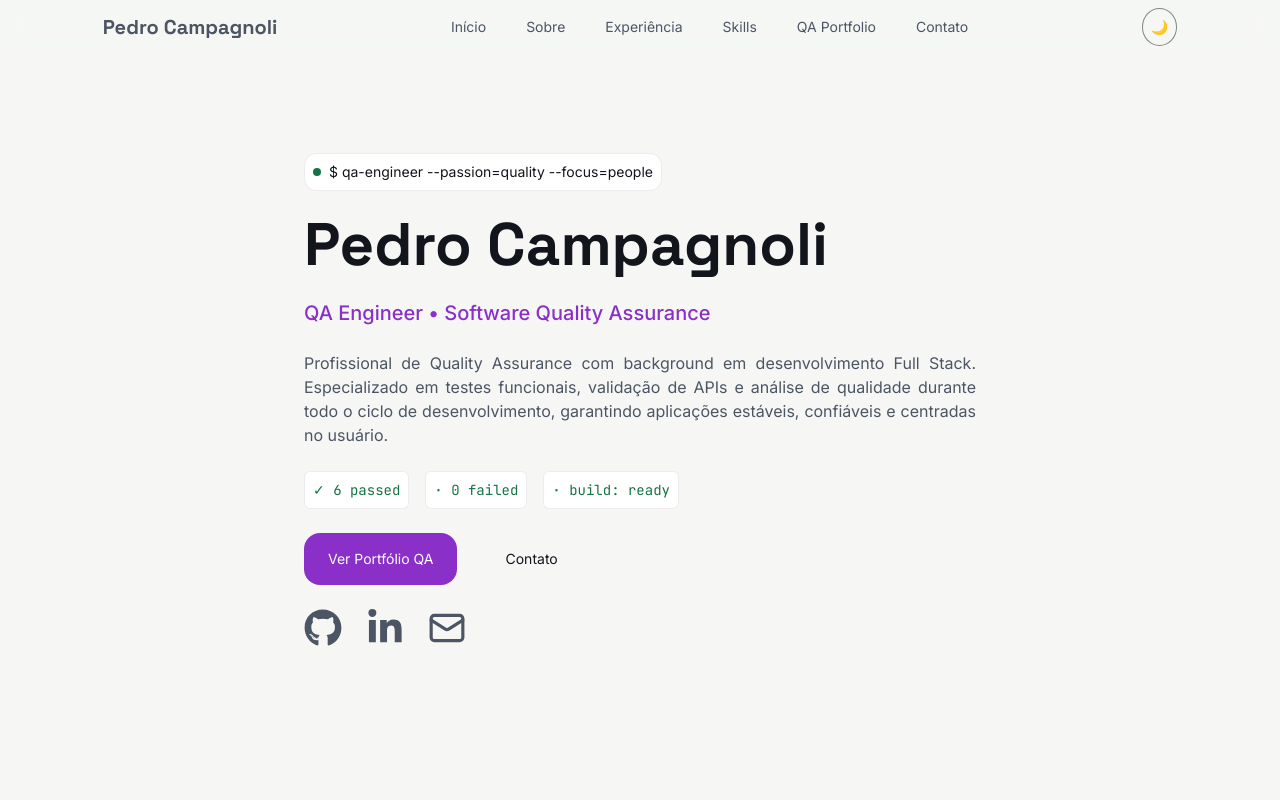
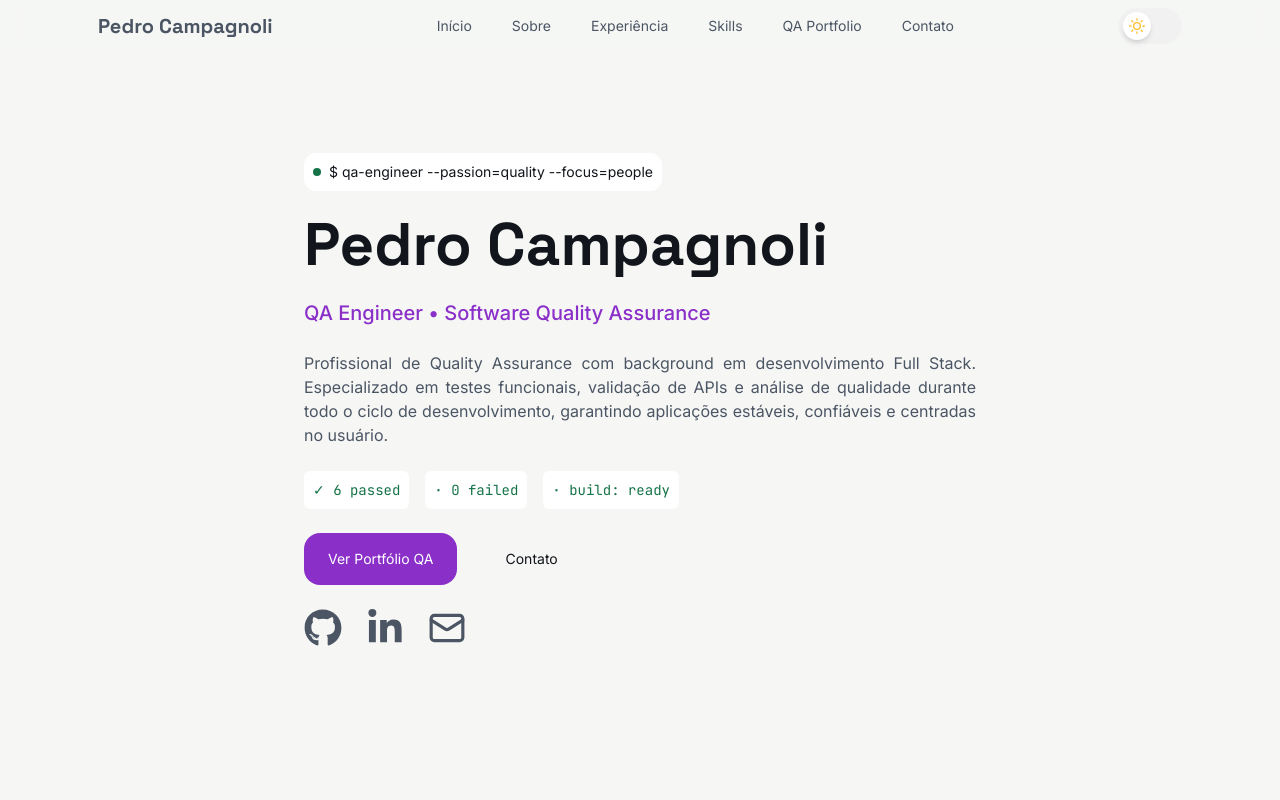
Before and after one commit to Pedro-Campagnoli/Portfolio, a Next.js app: page / in a window 1280 px wide. Shown: the top 800 px of the page. Built offline with nearby package versions, Linux system fonts and the light colour scheme.

Commit message:
feat: add UI color tokens and no-flash theme toggle switch

```diff
--- a/src/app/_components/ThemeToggle.tsx
+++ b/src/app/_components/ThemeToggle.tsx
@@ -2,20 +2,28 @@
 "use client";
 
 import { useEffect, useState } from "react";
+import { FiMoon, FiSun } from "react-icons/fi";
 
 export default function ThemeToggle() {
   const [theme, setTheme] = useState<"light" | "dark">("light");
 
   useEffect(() => {
-    const savedTheme = localStorage.getItem("theme") as "light" | "dark" | null;
+    const savedTheme = localStorage.getItem("theme") as
+      | "light"
+      | "dark"
+      | null;
 
     if (savedTheme) {
       setTheme(savedTheme);
-      document.documentElement.classList.toggle("dark", savedTheme === "dark");
+      document.documentElement.classList.toggle(
+        "dark",
+        savedTheme === "dark",
+      );
     } else {
       const prefersDark = window.matchMedia(
         "(prefers-color-scheme: dark)",
       ).matches;
+
       setTheme(prefersDark ? "dark" : "light");
       document.documentElement.classList.toggle("dark", prefersDark);
     }
@@ -24,17 +32,39 @@ export default function ThemeToggle() {
   const toggleTheme = () => {
     const newTheme = theme === "dark" ? "light" : "dark";
 
+    document.documentElement.classList.add("disable-transitions");
+
     setTheme(newTheme);
     localStorage.setItem("theme", newTheme);
-    document.documentElement.classList.toggle("dark", newTheme === "dark");
-  };
+    document.documentElement.classList.toggle(
+      "dark",
+      newTheme === "dark",
+    );
+
+    requestAnimationFrame(() => {
+    requestAnimationFrame(() => {
+      document.documentElement.classList.remove("disable-transitions");
+    });
+  });
+};
 
   return (
     <button
       onClick={toggleTheme}
-      className="p-2 border border-foreground/50 text-sm rounded-[50%] bg-background text-background transition-colors"
+      className="relative flex h-9 w-16 items-center rounded-full border border-border bg-card-header-background p-1 transition-colors duration-300 "
+      aria-label="Alternar tema"
     >
-      {theme === "dark" ? "☀️ " : "🌙 "}
+      <div
+        className={`absolute flex h-7 w-7 items-center justify-center rounded-full bg-surface shadow-md transition-transform duration-300 ${
+          theme === "dark" ? "translate-x-7" : "translate-x-0"
+        }`}
+      >
+        {theme === "dark" ? (
+          <FiMoon className="h-4 w-4 text-primary" />
+        ) : (
+          <FiSun className="h-4 w-4 text-warning" />
+        )}
+      </div>
     </button>
   );
 }
--- a/src/app/globals.css
+++ b/src/app/globals.css
@@ -1,13 +1,27 @@
 @import "tailwindcss";
 
+.disable-transitions *,
+.disable-transitions *::before,
+.disable-transitions *::after {
+  transition: none !important;
+  animation: none !important;
+}
+
 :root {
+
+  --danger: #ff5f56;
+  --warning: #ffbd2e;
+  --success: #27c93f;
+  --info: #42A5F5;
+
+  --card-header-background: #f1f1f1;
   --background: #f6f7f5;
   --foreground: #12161c;
   --primary-text: #4b5563;
   --primary: #8b2fc9;
   --signal: #157347;
 
-  --border: rgba(15, 23, 42, 0.08);
+  --border: rgba(255, 255, 255, 0.08);
   --border-strong: rgba(15, 23, 42, 0.14);
 
   --surface: #ffffff;
@@ -15,10 +29,16 @@
 }
 
 .dark {
+  --danger: #ff5f56;
+  --warning: #ffbd2e;
+  --success: #27c93f;
+  --info: #42A5F5;
+
+  --card-header-background: #161b22;
   --background: #0b0f14;
   --foreground: #e6edf3;
   --primary-text: #97a3b0;
-  --primary: #b266e0;
+  --primary: #8b2fc9;
   --signal: #39d98a;
 
   --border: rgba(255, 255, 255, 0.08);
@@ -33,11 +53,17 @@
   --font-display: var(--font-space-grotesk);
   --font-mono: var(--font-jetbrains-mono);
 
+  --color-danger: var(--danger);
+  --color-warning: var(--warning);
+  --color-success: var(--success);
+  --color-info: var(--info);
+
   --color-background: var(--background);
   --color-foreground: var(--foreground);
   --color-primary-text: var(--primary-text);
   --color-primary: var(--primary);
   --color-signal: var(--signal);
+  --color-card-header-background: var(--card-header-background);
 
   --color-border: var(--border);
   --color-border-strong: var(--border-strong);
```
